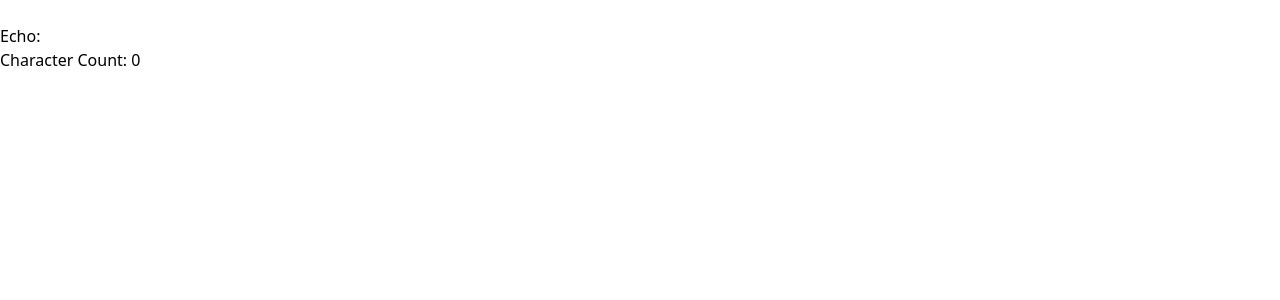
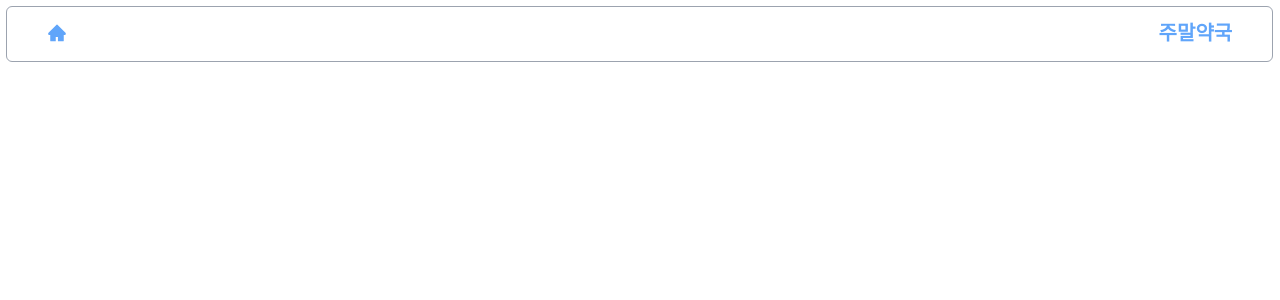
Before and after one commit to seunghoonKang/frontend-miniproject, a React (Create React App) app: page /home in a window 1280 px wide. Shown: the top 300 px of the page. Built offline with nearby package versions, Linux system fonts and the light colour scheme.

Commit message:
헤더 갑니다요 부릉부릉

```diff
--- a/package.json
+++ b/package.json
@@ -10,6 +10,7 @@
     "json-server": "^0.17.0",
     "react": "^18.2.0",
     "react-dom": "^18.2.0",
+    "react-icons": "^4.6.0",
     "react-redux": "^8.0.4",
     "react-router-dom": "^6.4.2",
     "react-scripts": "5.0.1",
--- a/src/pages/Home.jsx
+++ b/src/pages/Home.jsx
@@ -1,51 +1,66 @@
 import React from 'react';
-import { atom, selector, useRecoilState, useRecoilValue } from 'recoil';
+import { AiFillHome } from 'react-icons/ai';
+// import { atom, selector, useRecoilState, useRecoilValue } from 'recoil';
 
-const textState = atom({
-  key: 'textState', // unique ID (with respect to other atoms/selectors)
-  default: '', // default value (aka initial value)
-});
+function Home() {
+  return (
+    <header className="w-[99%] h-14 m-1.5 border-solid border-[1px] rounded-md border-gray-400 ">
+      <div className="flex px-10">
+        <div className="flex-auto py-4 text-xl text-blue-400">
+          <AiFillHome />
+        </div>
 
-function CharacterCount() {
-  const count = useRecoilValue(charCountState);
-
-  return <>Character Count: {count}</>;
-}
-
-function TextInput() {
-  const [text, setText] = useRecoilState(textState); //textState는 atom인데 atom을 구독할거야, useState마냥 text, setText야~_
-  const onChange = (event) => {
-    setText(event.target.value);
-  };
-
-  return (
-    <div>
-      <input type="text" value={text} onChange={onChange} />
-      <br />
-      Echo: {text}
-    </div>
+        <h1 className="flex-auto py-3 text-xl font-bold text-right text-blue-400">
+          주말약국
+        </h1>
+      </div>
+    </header>
   );
 }
 
-const charCountState = selector({
-  key: 'charCountState', // unique ID (with respect to other atoms/selectors)
-  get: ({ get }) => {
-    const text = get(textState);
-    return text.length;
-  },
-});
+export default Home;
 
-function Home() {
-  return (
-    <div>
-      <TextInput />
-      <CharacterCount />
-    </div>
-  );
-}
-// const Home = () => {
+// const textState = atom({
+//   key: 'textState',
+//   default: '',
+// });
 
-//   return <div className=" w-52 h-52 bg-slate-600 ">Home</div>;
-// };
+// function CharacterCount() {
+//   const count = useRecoilValue(charCountState);
 
-export default Home;
+//   return <>Character Count: {count}</>;
+// }
+
+// function TextInput() {
+//   const [text, setText] = useRecoilState(textState);
+//   const onChange = (event) => {
+//     setText(event.target.value);
+//   };
+
+//   return (
+//     <div>
+//       <input type="text" value={text} onChange={onChange} />
+//       <br />
+//       Echo: {text}
+//     </div>
+//   );
+// }
+
+// const charCountState = selector({
+//   key: 'charCountState',
+//   get: ({ get }) => {
+//     const text = get(textState);
+//     return text.length;
+//   },
+// });
+
+// function Home() {
+//   return (
+//     <div>
+//       <TextInput />
+//       <CharacterCount />
+//     </div>
+//   );
+// }
+
+// export default Home;
```
Also changed, not shown: 1 other file (tests, documents, lock files or other folders).
